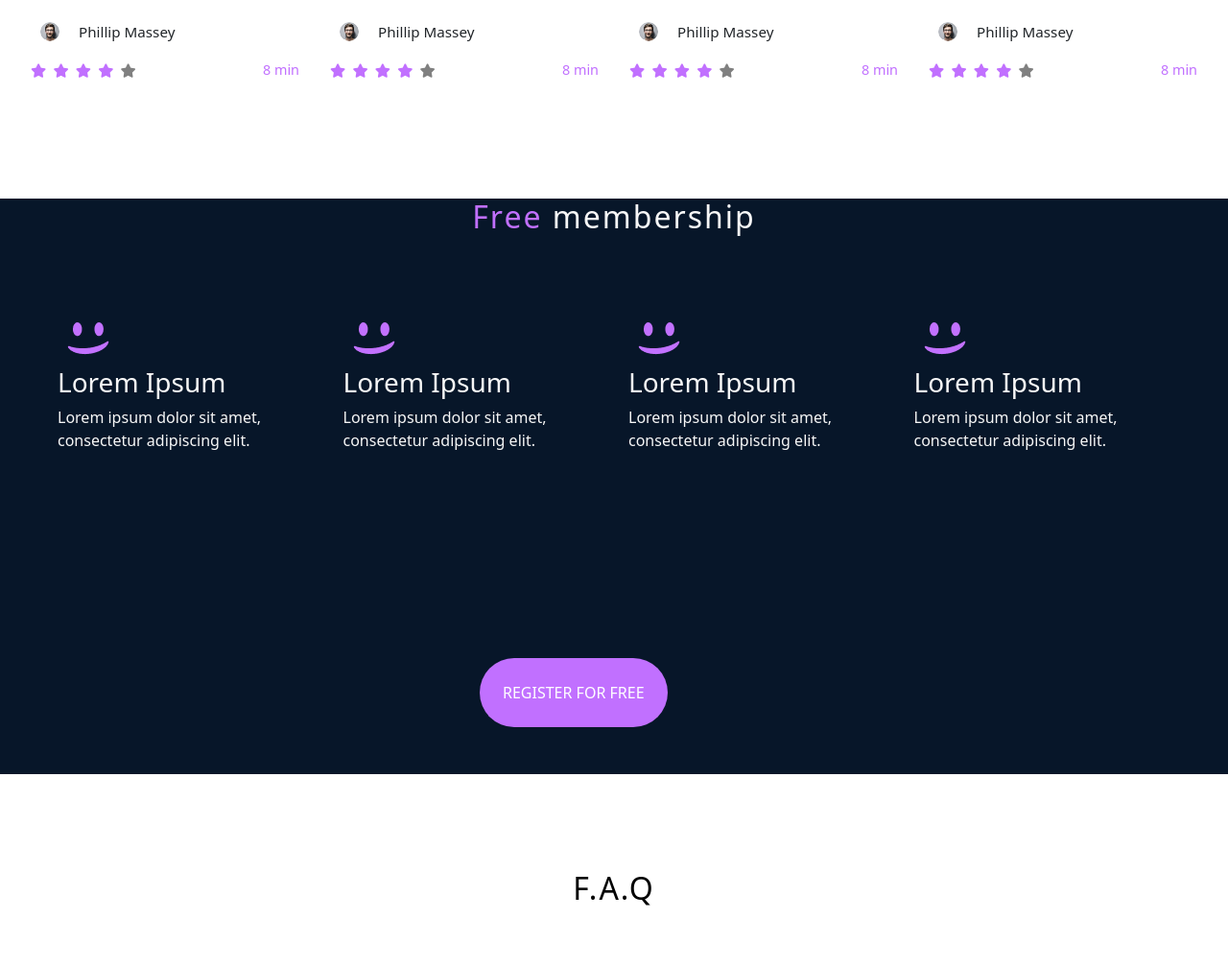
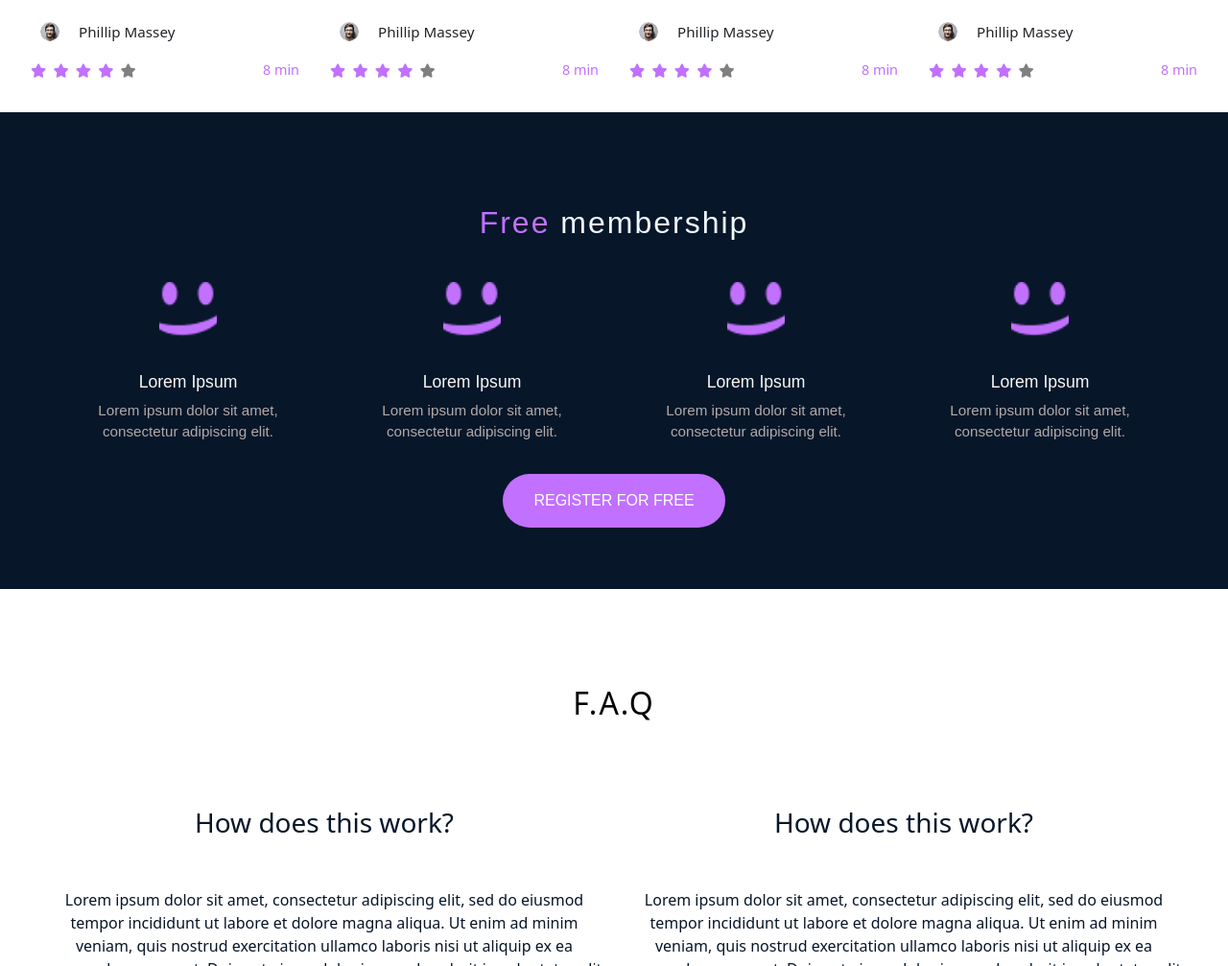
Before and after one commit to unathimathokazi/alx_html_css, a plain HTML site: page css_advanced/index.html in a window 1280 px wide. Shown: the part 1671-2678 px from the top of the page at 96% size. Drawn offline with nearby package versions, Linux system fonts and the light colour scheme.

Commit message:
Center register button and fix styles for membership section

```diff
--- a/css_advanced/index.html
+++ b/css_advanced/index.html
@@ -199,38 +199,43 @@
                   </div>
               </section>
 
-        <section>
-            <div class="membership-container">
-                <div class="free">
-                <h2 class="free"><strong>Free</strong> membership</h2>
-                </div>
+
+              <section class="membership-container">
+
+                <h2 class="membership-heading" style="color: aliceblue;"><strong>Free</strong> membership</h2>
+
                 <div class="members">
-
-            <div>
-               <img src="./images/smile.png"  alt=""  style="color:#f3ff;">
+                  <div class="member-block">
+                    <img src="./images/smile.png" alt="">
                     <h3>Lorem Ipsum</h3>
                     <p>Lorem ipsum dolor sit amet, consectetur adipiscing elit.</p>
                   </div>
-            <div>
-                <img src="./images/smile.png" alt=""  style="color:#f3ff;" >
+                  <div class="member-block">
+                    <img src="./images/smile.png" alt="">
                     <h3>Lorem Ipsum</h3>
                     <p>Lorem ipsum dolor sit amet, consectetur adipiscing elit.</p>
                   </div>
-            <div>
-                <img src="./images/smile.png" alt="" style="color:#f3ff;" >
+                  <div class="member-block">
+                    <img src="./images/smile.png" alt="">
                     <h3>Lorem Ipsum</h3>
                     <p>Lorem ipsum dolor sit amet, consectetur adipiscing elit.</p>
                   </div>
-            <div>
-                <img src="./images/smile.png" alt=""   style="color:#f3ff;"  >
+                  <div class="member-block">
+                    <img src="./images/smile.png" alt="">
                     <h3>Lorem Ipsum</h3>
                     <p>Lorem ipsum dolor sit amet, consectetur adipiscing elit.</p>
                   </div>
                 </div>
+                  <div class="button-container">
                 <button class="register">REGISTER FOR FREE</button>
-            </div>
+
                 </div>
               </section>
+
+
+
+
+
         <section>
             <h2>F.A.Q</h2>
             <div class="faq-container text-center ">
--- a/css_advanced/styles.css
+++ b/css_advanced/styles.css
@@ -255,37 +255,100 @@ padding: 2rem;
  h4{
     margin-top: 0px;
  }
- .membership-container{
+
+
+ .membership-container {
   background-color: #071629;
-  padding: 0;
-  height: 600px;
+  padding: 4rem 4rem;
+  font-family: sans-serif;
+  text-align: center;
 }
- .members{
-    background-color:#071629 ;
-    padding: 40px;
-    width: fit-content;
-    height: 400px;
-    display: flex;
-    gap: 10px;
-    margin-top: 40px;
-    margin-left: 20px;
+
+.membership-heading {
+
+  font-size: 2rem;
+  margin-bottom: 2rem;
+  margin-top: 2rem;
+  color: aliceblue;
+}
+
+.members {
+  display: grid;
+  grid-template-columns: repeat(4, 1fr);
+  gap: 2rem;
+  margin-bottom: 2rem;
   color: #f7f7f7;
 }
 
- @media(max-width:768px){
-    .membership-container{
+.member-block {
+  display: flex;
+  flex-direction: column;
+  align-items: center;
+  text-align: center;
+  background-color: #071629;
+}
+
+.member-block img {
+  width: 80px;
+  height: 80px;
+  object-fit: cover;
+  margin-bottom: 1rem;
+}
+
+.member-block h3 {
+  font-size: 1.1rem;
+  margin: 0.5rem 0;
+}
+
+.member-block p {
+  font-size: 0.95rem;
+  color: #b1aaaa;
+  margin: 0;
+}
+.button-container {
+  display: flex;
+  justify-content: center;
+  margin-top: 2rem;
+}
+
+.register {
+  background-color: #c170ff;
+  color: white;
+  border: none;
+  padding: 1rem 2rem;
+  font-size: 1rem;
+  border-radius: 40px;
+  cursor: pointer;
+  transition: background-color 0.3s ease;
+}
+
+
+
+.register:hover {
+  background-color: #a451e0;
+}
+
+/* Responsive Fixes */
+@media (max-width: 1024px) {
+  .members {
     grid-template-columns: repeat(2, 1fr);
   }
 }
- .register{
-    padding: 1.5rem;
-    margin-left: 500px;
-    margin-bottom: 00px;
-    border-radius: 50px;
-    border: none;
-    background-color:#c170ff;
-    color: white;
+
+@media (max-width: 600px) {
+  .members {
+    grid-template-columns: 1fr;
   }
+
+  .register {
+    width: 100%;
+  }
+}
+
+
+
+
+
  .free{
   color: #f7f7f7;
  margin-top: 90px;
```
Lines whose indentation alone changed are shown as unchanged.
